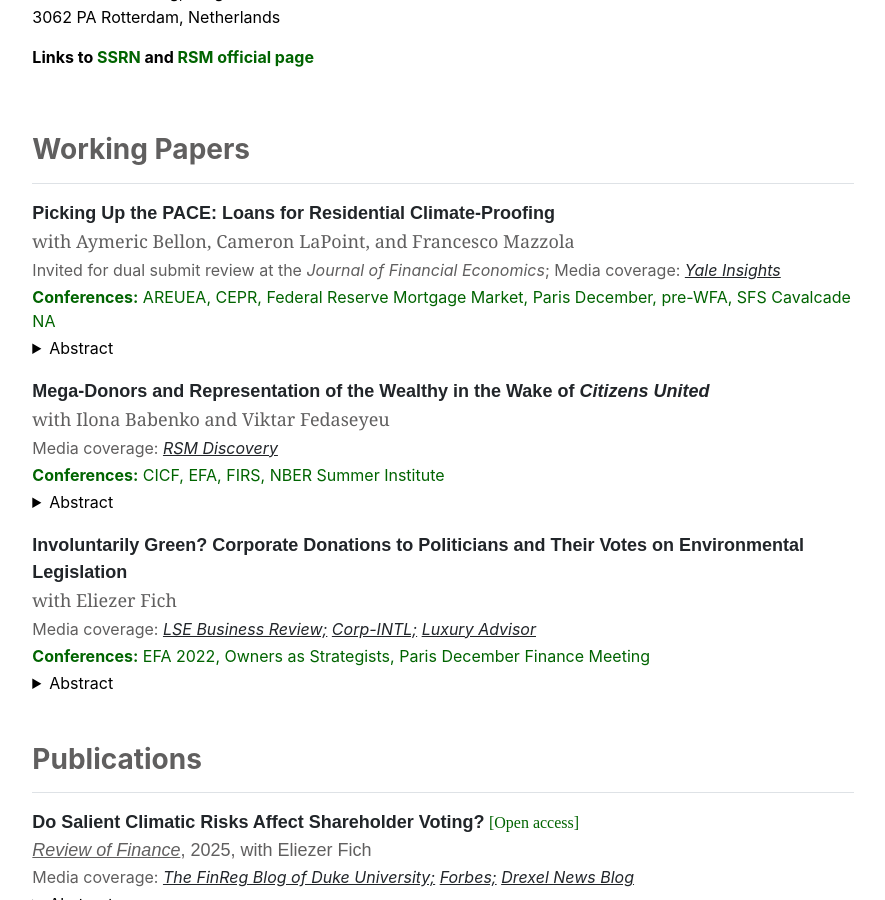
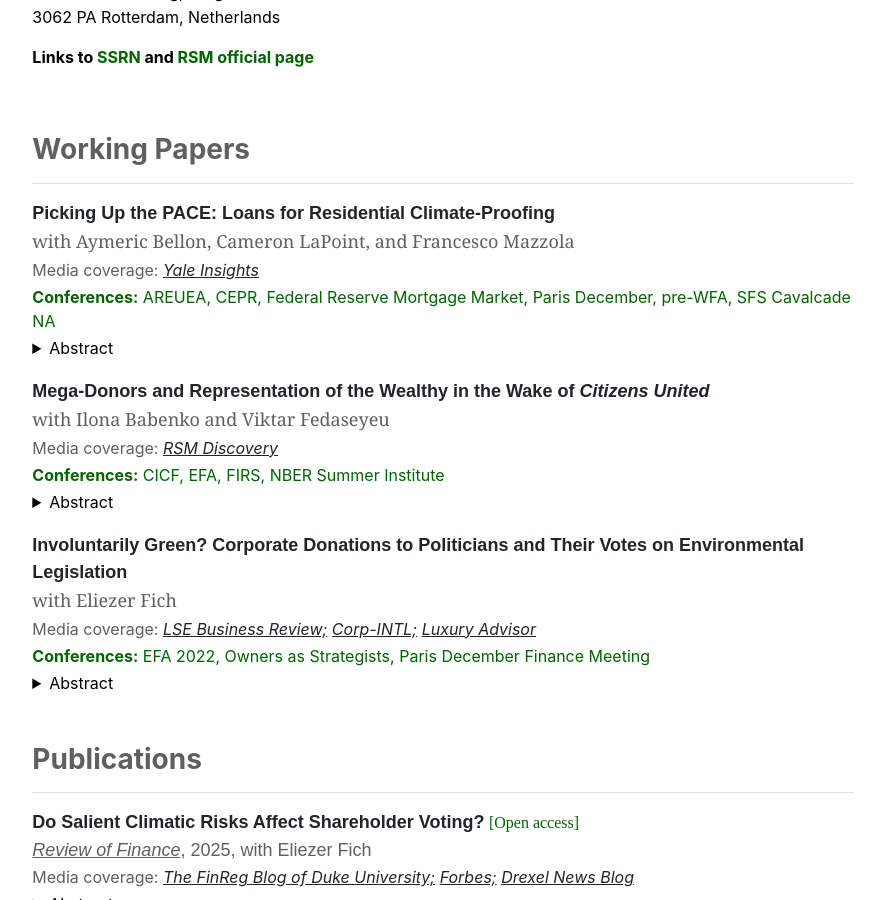
Before and after one commit to guosongxu/guosongxu.github.io, a Jekyll site: the page built from index.md, in a window 1280 px wide and 900 px high, scrolled down 419 px. Shown: the whole window, without its empty margins (197-1082 px from the left). Built offline with Jekyll 4.4.1, drawn with Linux system fonts in a browser that asks for light colours.

Commit message:
Update home.html

```diff
--- a/_layouts/home.html
+++ b/_layouts/home.html
@@ -17,7 +17,7 @@
 
     <p style="font-family:arial, 'MS Sans Serif', arial;font-size:18px;margin-bottom:1px"><a rel="noreferrer noopener" aria-label=" (opens in a new tab)" href="https://papers.ssrn.com/sol3/papers.cfm?abstract_id=4800611" target="_blank" style="text-decoration:none;"><strong>Picking Up the PACE: Loans for Residential Climate-Proofing</strong></a></p>
     <p style="font-family:georgia;font-size:18px;margin-bottom:3px;color:#605F5F">with Aymeric Bellon, Cameron LaPoint, and Francesco Mazzola</p>
-    <p style="font-size:16px;margin-bottom:3px;color:#605F5F">Invited for dual submit review at the <em>Journal of Financial Economics</em>; Media coverage:&nbsp;<em><a rel="noreferrer noopener" href="https://insights.som.yale.edu/insights/loan-program-can-help-close-the-green-building-gap" target="_blank">Yale Insights</a></em> </p>
+    <p style="font-size:16px;margin-bottom:3px;color:#605F5F">Media coverage:&nbsp;<em><a rel="noreferrer noopener" href="https://insights.som.yale.edu/insights/loan-program-can-help-close-the-green-building-gap" target="_blank">Yale Insights</a></em> </p>
     <p style="font-size:16px;margin-bottom:3px;color:#006400"><strong>Conferences:</strong> AREUEA, CEPR, Federal Reserve Mortgage Market, Paris December, pre-WFA, SFS Cavalcade NA</p>
     <details>
       <summary>Abstract</summary>
```
